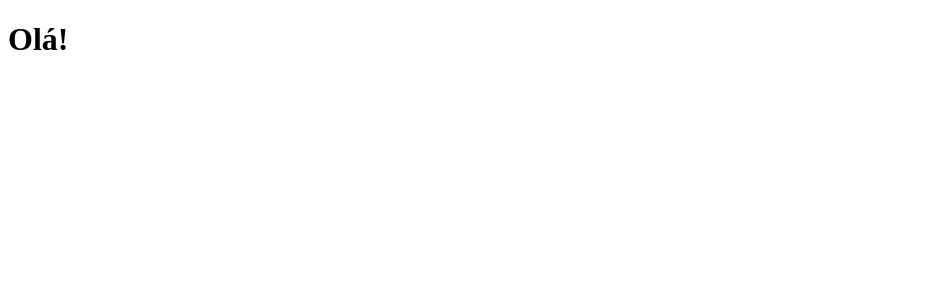
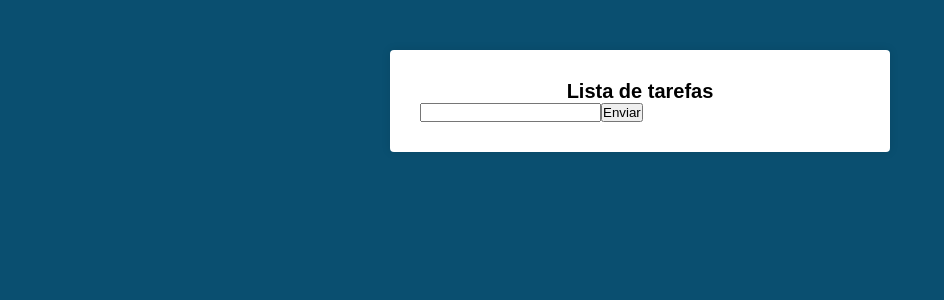
Before and after one commit to Raeski/listadetarefas-react, a React (Create React App) app: page / in a window 1280 px wide. Shown: the top 300 px of the page, without its empty margins (0-944 px from the left). Built offline with nearby package versions, Linux system fonts and the light colour scheme.

Commit message:
Iniciando o form

```diff
--- a/package.json
+++ b/package.json
@@ -32,7 +32,7 @@
     ]
   },
   "devDependencies": {
-    "babel-eslint": "^10.1.0",
+
     "eslint": "^7.6.0",
     "eslint-config-airbnb": "^18.2.0",
     "eslint-plugin-import": "^2.22.0",
--- a/src/App.css
+++ b/src/App.css
@@ -1,38 +1,10 @@
-.App {
-  text-align: center;
+* {
+  margin: 0;
+  padding: 0;
+  outline: 0;
+  box-sizing: border-box;
 }
-
-.App-logo {
-  height: 40vmin;
-  pointer-events: none;
+body {
+  font-family: sans-serif;
+  background: #0a4f70;
 }
-
-@media (prefers-reduced-motion: no-preference) {
-  .App-logo {
-    animation: App-logo-spin infinite 20s linear;
-  }
-}
-
-.App-header {
-  background-color: #282c34;
-  min-height: 100vh;
-  display: flex;
-  flex-direction: column;
-  align-items: center;
-  justify-content: center;
-  font-size: calc(10px + 2vmin);
-  color: white;
-}
-
-.App-link {
-  color: #61dafb;
-}
-
-@keyframes App-logo-spin {
-  from {
-    transform: rotate(0deg);
-  }
-  to {
-    transform: rotate(360deg);
-  }
-}
--- a/src/App.js
+++ b/src/App.js
@@ -1,10 +1,9 @@
 import React from 'react';
+import Main from './components/Main';
 import './App.css';
 
 function App() {
-  return (
-    <h1>Olá!</h1>
-  );
+  return <Main />;
 }
 
 export default App;
--- a/src/index.js
+++ b/src/index.js
@@ -6,9 +6,5 @@
   <React.StrictMode>
     <App />
   </React.StrictMode>,
-  document.getElementById('root')
+  document.getElementById('root'),
 );
-
-// If you want your app to work offline and load faster, you can change
-// unregister() to register() below. Note this comes with some pitfalls.
-// Learn more about service workers: https://bit.ly/CRA-PWA
```
Also changed, not shown: .eslintrc.js, 1 other file (tests, documents, lock files or other folders).
